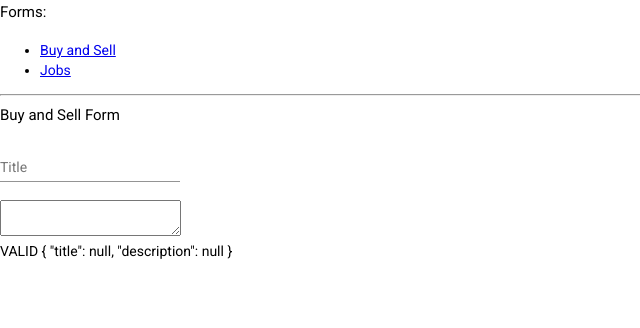
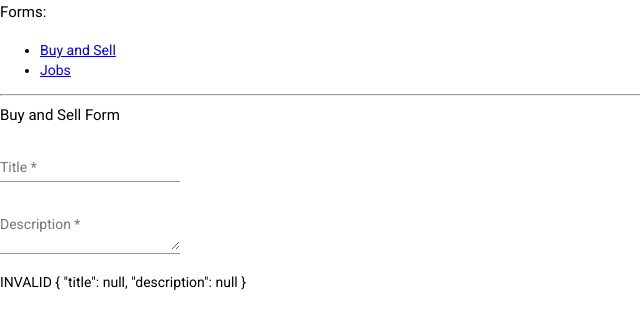
Before and after one commit to cunundrummer/ngDynamicForm, an Angular app: page /buysell in a window 1280 px wide. Shown: the top 328 px of the page, without its empty margins (0-640 px from the left). Built offline with nearby package versions, Linux system fonts and the light colour scheme.

Commit message:
added basic validations

```diff
--- a/src/app/components/form-components/description/description.component.html
+++ b/src/app/components/form-components/description/description.component.html
@@ -1,3 +1,6 @@
 <div [formGroup]="group">
-  <textarea [formControlName]="config.name"></textarea>
+  <mat-form-field>
+    <mat-label>{{config.label}}</mat-label>
+    <textarea matInput [formControlName]="config.name" required></textarea>
+  </mat-form-field>
 </div>
--- a/src/app/components/form-components/title/title.component.html
+++ b/src/app/components/form-components/title/title.component.html
@@ -1,6 +1,6 @@
 <div *ngIf="config.usesMatFormField" [formGroup]="group">
   <mat-form-field>
     <mat-label>{{config.label}}</mat-label>
-    <input matInput [formControlName]="config.name" [type]="config.type">
+    <input matInput [formControlName]="config.name" [type]="config.type" required>
   </mat-form-field>
 </div>
--- a/src/app/components/form-container/form-container.component.ts
+++ b/src/app/components/form-container/form-container.component.ts
@@ -10,7 +10,7 @@ import { TitleComponent } from '../form-components/title/title.component';
 import { DynamicComponentDirective } from '../../directives/dynamic-component.directive';
 import { DescriptionComponent } from '../form-components/description/description.component';
 
-interface IComponentConfigAssociaton {
+interface IComponentConfigAssociation {
   [str: string]: {
     component: Component
     config: IFormControlConfigurations
@@ -52,7 +52,7 @@ export class FormContainerComponent implements OnInit {
     /** STEP 1:
      * associate name with component
     */
-    const association: IComponentConfigAssociaton[] = [
+    const association: IComponentConfigAssociation[] = [
       {
         'title': {
           component: TitleComponent as Component,
@@ -68,12 +68,13 @@ export class FormContainerComponent implements OnInit {
     ];
 
     const viewContainerRef = this.dynamicComponentDirective.viewContainerRef;
-    association.forEach((associate: IComponentConfigAssociaton) => {
+    association.forEach((associate: IComponentConfigAssociation) => {
       Object.keys(associate).forEach((key: string) => {
         const componentFactory = this.resolver.resolveComponentFactory<Component>(associate[key].component as Type<Component>);
         const componentRef = viewContainerRef.createComponent<any>(componentFactory);
         componentRef.instance.config = associate[key].config;
         componentRef.instance.group = this.group;
+        this.group.controls[key].setValidators(associate[key].config.validators);
       })
     });
   }
```
